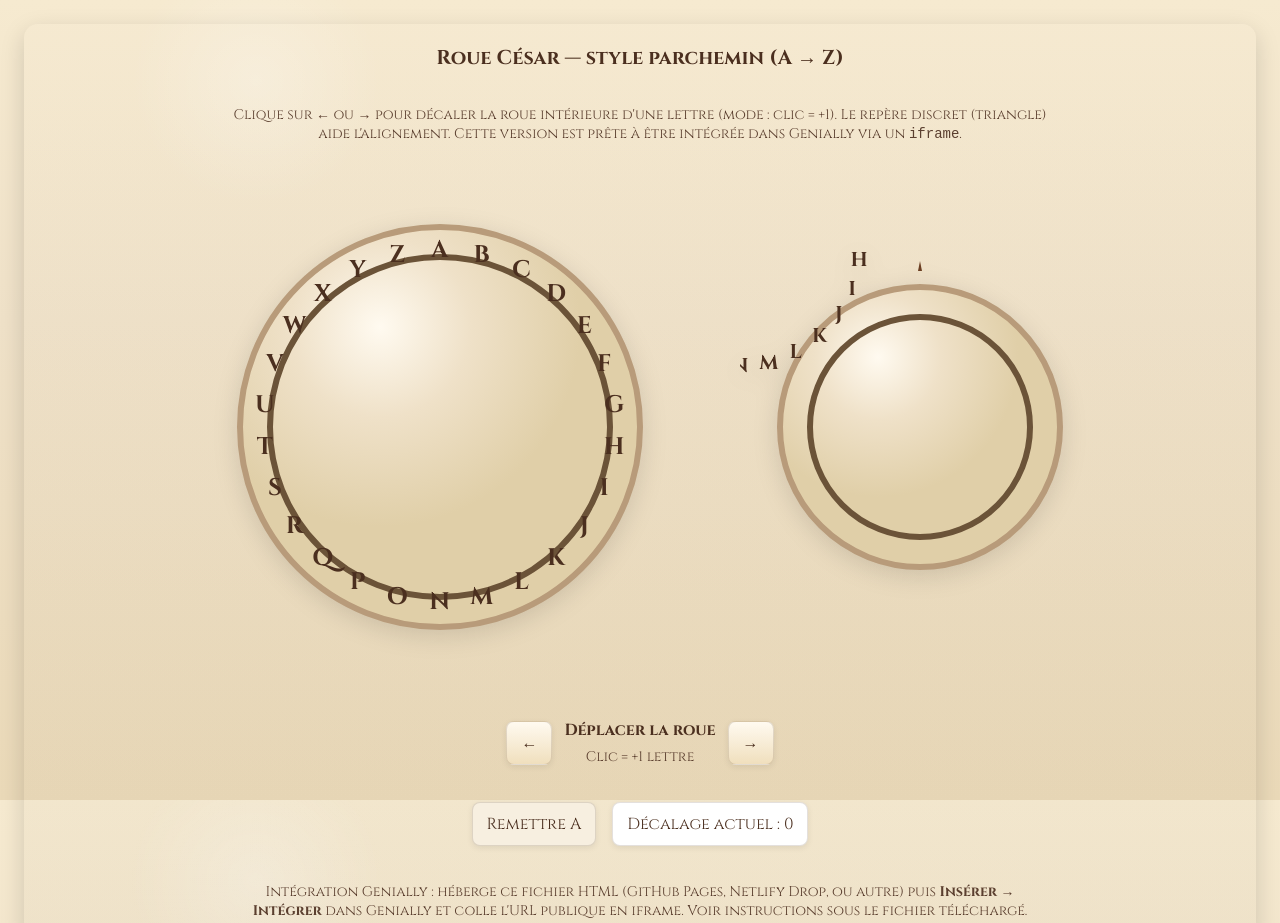
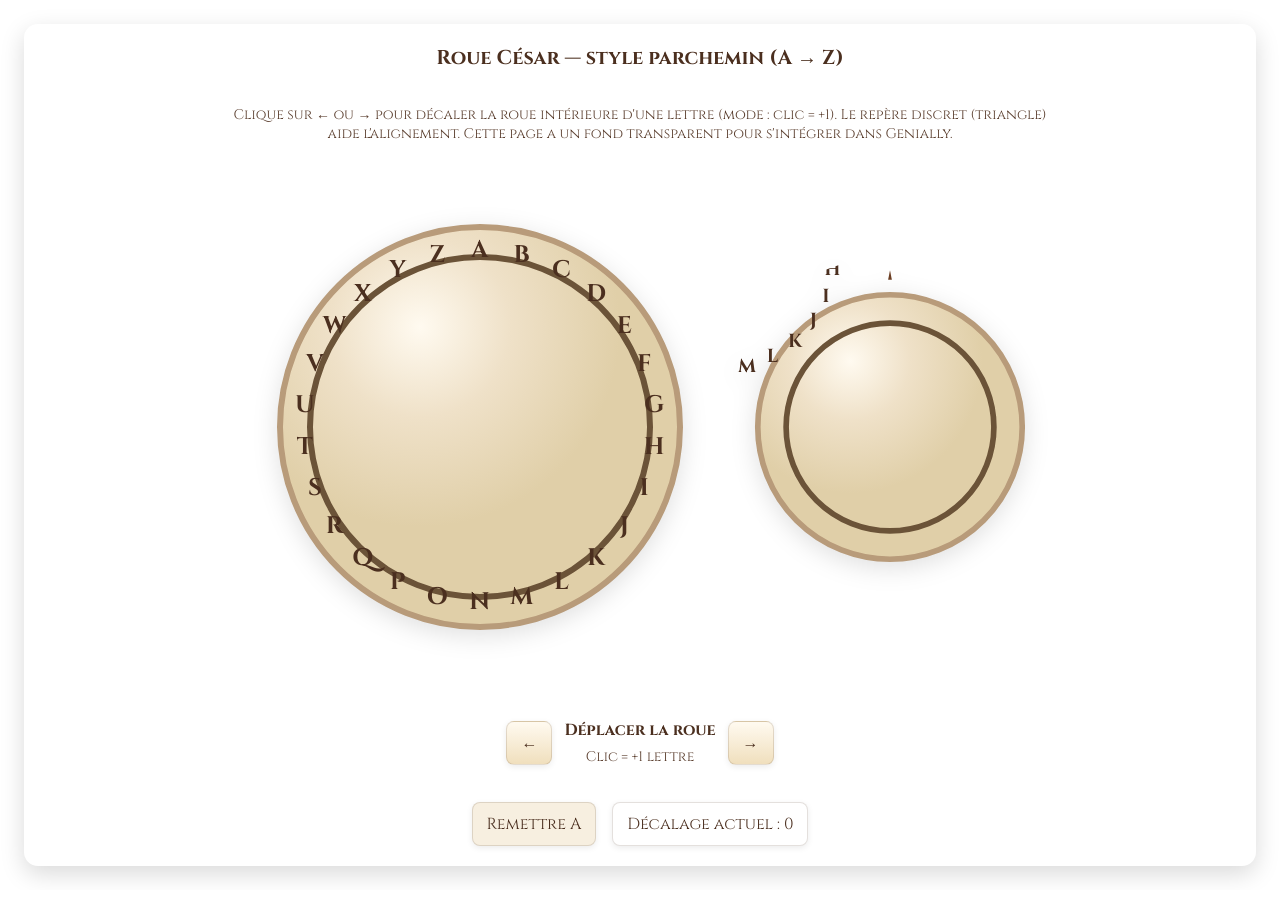
Before and after one commit to juliedefixe/roue-cesar, a plain HTML site: page index.html in a window 1280 px wide. Shown: the top 923 px of the page. After the commit the page ends 890 px from the top, so only its background shows below. Drawn offline with Linux system fonts and the light colour scheme.

Commit message:
Add files via upload

```diff
--- a/index.html
+++ b/index.html
@@ -7,25 +7,25 @@
   <link href="https://fonts.googleapis.com/css2?family=Cinzel:wght@400;700&display=swap" rel="stylesheet">
   <style>
     :root{
-      --bg:#efe1c8;
-      --parchment-1:#e9dcc3;
-      --parchment-2:#d8c7a1;
       --brown:#4b2f1f;
       --accent:#6b3e22;
       --soft-shadow: 0 8px 24px rgba(0,0,0,0.15);
-      --angle-step: calc(360deg / 26);
-      --size: 900px;
     }
-    html,body{height:100%;margin:0;font-family: "Cinzel", serif;background: radial-gradient(circle at 20% 10%, rgba(255,255,255,0.25), transparent 10%), linear-gradient(180deg,#f6ead0,#efe1c8 40%, #ead9b8); color:var(--brown)}
+    html,body{height:100%;margin:0;font-family: "Cinzel", serif;background:transparent;color:var(--brown)}
     .wrap{min-height:100vh;display:flex;align-items:center;justify-content:center;padding:24px;box-sizing:border-box}
-    .card{width:100%;max-width:1200px;background:linear-gradient(180deg, rgba(255,255,255,0.02), rgba(0,0,0,0.02));padding:20px;border-radius:14px;box-shadow:var(--soft-shadow);display:flex;gap:24px;flex-direction:column;align-items:center}
-    .stage{display:flex;gap:40px;align-items:center;justify-content:center;flex-wrap:wrap}
+    .card{width:100%;max-width:1200px;padding:20px;border-radius:14px;box-shadow:var(--soft-shadow);display:flex;gap:24px;flex-direction:column;align-items:center;background:transparent}
+    /* Horizontal stage - wheels touching slightly */
+    .stage{
+      display:flex;
+      gap:8px; /* small gap so wheels touch slightly */
+      align-items:center;
+      justify-content:center;
+      flex-wrap:nowrap;
+    }
     .wheel-frame{width:520px;height:520px;position:relative;display:flex;align-items:center;justify-content:center}
+    .wheel-frame.small{width:340px;height:340px}
     svg{width:100%;height:100%;display:block}
-    /* parchment circle */
-    .parchment{
-      filter: drop-shadow(0 6px 12px rgba(0,0,0,0.12));
-    }
+    .parchment{filter: drop-shadow(0 6px 12px rgba(0,0,0,0.12));border-radius:999px}
     .outer-ring{fill:url(#parchmentGrad);stroke:#b89b7a;stroke-width:6}
     .outer-border{fill:none;stroke:#6b5338;stroke-width:6;}
     .letters{fill:var(--brown);font-size:24px;letter-spacing:1px;font-weight:700;text-anchor:middle;dominant-baseline:middle}
@@ -40,9 +40,9 @@
     .btn:active{transform:translateY(1px)}
     .caption{font-size:14px;color:#5b3f2f;margin-top:6px}
     .instructions{font-size:14px;color:#5b3f2f;max-width:820px;text-align:center;margin-top:10px}
-    /* small responsive */
     @media (max-width:800px){
       .wheel-frame{width:360px;height:360px}
+      .wheel-frame.small{width:260px;height:260px}
       .letters{font-size:18px}
       .inner-letters{font-size:14px}
     }
@@ -52,10 +52,10 @@
   <div class="wrap">
     <div class="card" role="application" aria-label="Roue César interactive — parchemin">
       <h2 style="margin:0;font-size:20px;color:var(--brown)">Roue César — style parchemin (A → Z)</h2>
-      <div class="instructions">Clique sur ← ou → pour décaler la roue intérieure d'une lettre (mode : clic = +1). Le repère discret (triangle) aide l'alignement. Cette version est prête à être intégrée dans Genially via un <code>iframe</code>.</div>
+      <div class="instructions">Clique sur ← ou → pour décaler la roue intérieure d'une lettre (mode : clic = +1). Le repère discret (triangle) aide l'alignement. Cette page a un fond transparent pour s'intégrer dans Genially.</div>
       <div class="stage" aria-hidden="false">
         <!-- Outer (fixe) wheel -->
-        <div class="wheel-frame" style="width:520px;height:520px">
+        <div class="wheel-frame" aria-hidden="true">
           <svg viewBox="0 0 520 520" class="parchment" role="img" aria-label="Roue extérieure fixe">
             <defs>
               <radialGradient id="parchmentGrad" cx="35%" cy="25%">
@@ -63,22 +63,15 @@
                 <stop offset="45%" stop-color="#efe1c8" />
                 <stop offset="100%" stop-color="#e0cfa8" />
               </radialGradient>
-              <filter id="grain">
-                <feTurbulence baseFrequency="0.9" numOctaves="2" stitchTiles="stitch"/>
-                <feColorMatrix type="saturate" values="0.05" />
-                <feBlend mode="overlay"/>
-              </filter>
             </defs>
             <circle cx="260" cy="260" r="200" class="outer-ring"/>
             <circle cx="260" cy="260" r="170" class="outer-border"/>
-            <!-- letters A-Z around outer ring -->
-            <g transform="translate(260,260)">
-            </g>
+            <g transform="translate(260,260)"></g>
           </svg>
         </div>
 
-        <!-- Inner (rotating) wheel -->
-        <div class="wheel-frame" style="width:360px;height:360px">
+        <!-- Inner (rotating) wheel - slightly overlapping -->
+        <div class="wheel-frame small" aria-hidden="true" style="margin-left:-28px">
           <svg id="innerWheel" viewBox="0 0 360 360" class="parchment" role="img" aria-label="Roue intérieure tournante">
             <defs>
               <radialGradient id="parchmentGrad2" cx="35%" cy="20%">
@@ -110,15 +103,13 @@
         <div class="btn" id="showShift" style="background:#fff">Décalage actuel : <span id="shiftValue">0</span></div>
       </div>
 
-      <div class="instructions" style="margin-top:12px">Intégration Genially : héberge ce fichier HTML (GitHub Pages, Netlify Drop, ou autre) puis <strong>Insérer → Intégrer</strong> dans Genially et colle l'URL publique en iframe. Voir instructions sous le fichier téléchargé.</div>
-
     </div>
   </div>
 
 <script>
   // Create letters A-Z and place them around outer and inner wheels
   (function(){
-    const outerGroup = document.querySelector('svg[role="img"][aria-label="Roue extérieure fixe"] g');
+    const outerGroup = document.querySelector('svg[aria-label="Roue extérieure fixe"] g');
     const innerGroup = document.getElementById('innerLetters');
     const letters = "ABCDEFGHIJKLMNOPQRSTUVWXYZ".split('');
     const outerRadius = 200 - 24; // radius for outer letters (svg 520)
@@ -151,9 +142,8 @@
     // Rotation logic (click step)
     const step = 360/26;
     let current = 0; // degrees, 0 means aligned A under marker
-    const innerSVG = document.getElementById('innerWheel');
     const innerLettersGroup = innerGroup;
-    // set transform origin via attribute (translate)
+
     function applyRotation(){
       innerLettersGroup.setAttribute('transform', 'rotate(' + current + ' 0 0)');
       document.getElementById('shiftValue').textContent = ((Math.round(((-current/step))%26)+26)%26);
@@ -162,7 +152,6 @@
 
     document.getElementById('nextBtn').addEventListener('click', ()=> {
       current -= step;
-      // snap to avoid float drift
       current = Math.round(current * 1000000)/1000000;
       applyRotation();
     });
@@ -175,7 +164,7 @@
       current = 0; applyRotation();
     });
 
-    // Accessibility: keyboard support (left/right arrows)
+    // Keyboard support
     window.addEventListener('keydown', (e)=>{
       if(e.key === 'ArrowRight') { document.getElementById('nextBtn').click(); }
       if(e.key === 'ArrowLeft') { document.getElementById('prevBtn').click(); }
```
